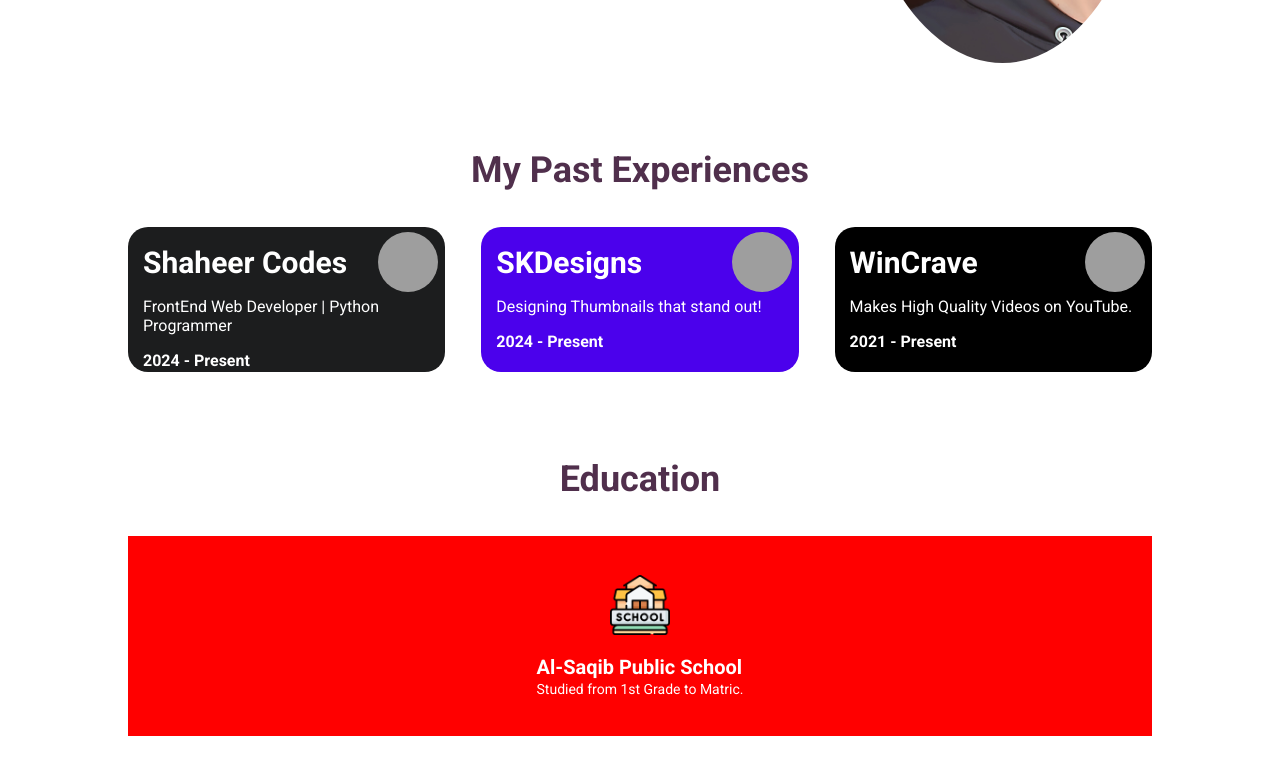
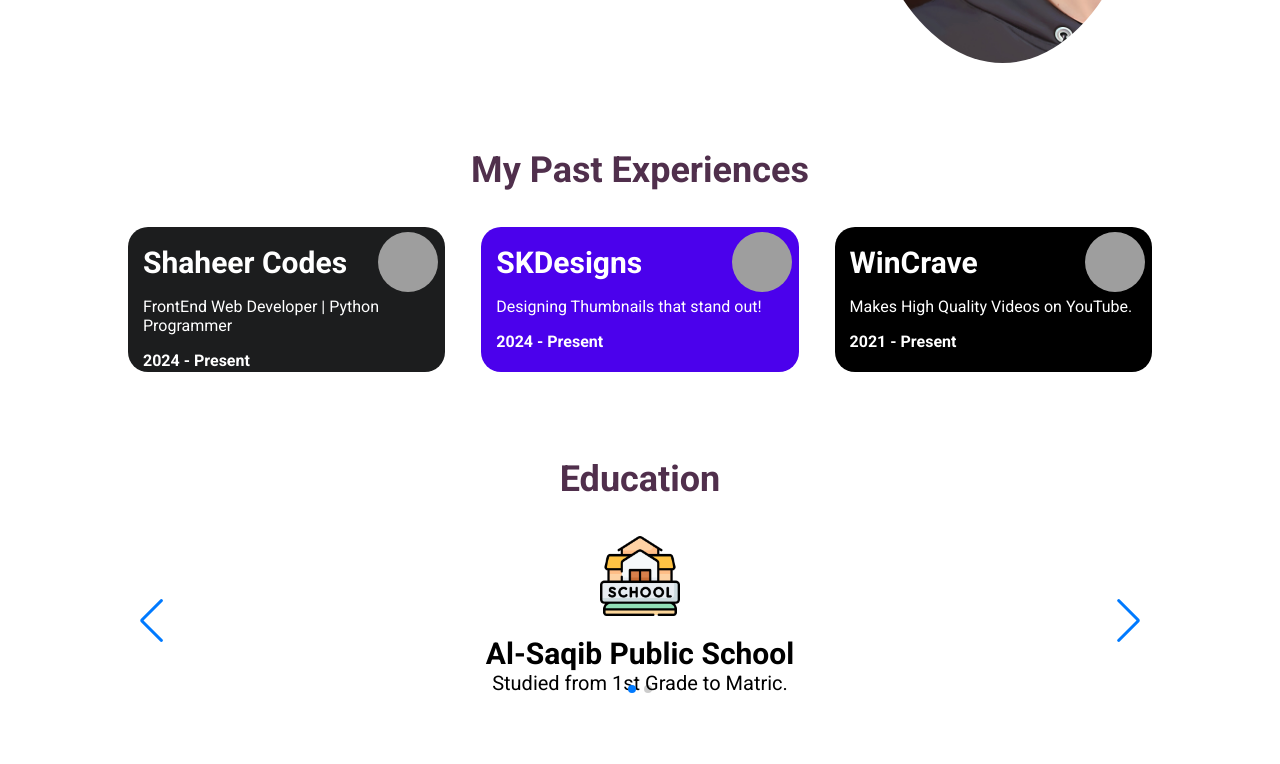
Before and after one commit to Shaheer-Kashif/Personal-Portfolio-Landing-Page, a plain HTML site: page index.html in a window 1280 px wide. Shown: the part 609-1373 px from the top of the page. After the commit the page ends 1342 px from the top, so only its background shows below. Drawn offline with Linux system fonts and the light colour scheme; grey boxes are pictures that could not be loaded.

Commit message:
Education Swipablitiy Added

```diff
--- a/index.html
+++ b/index.html
@@ -6,11 +6,11 @@
     <link rel="preconnect" href="https://fonts.googleapis.com">
     <link rel="preconnect" href="https://fonts.gstatic.com" crossorigin>
     <link rel="stylesheet" href="style.css">
+    <link rel="stylesheet" href="css/swiper-bundle.min.css">
     <link href="https://fonts.googleapis.com/css2?family=Roboto:ital,wght@0,100;0,300;0,400;0,500;0,700;0,900;1,100;1,300;1,400;1,500;1,700;1,900&display=swap" rel="stylesheet">
     <title>Document</title>
 </head>
 <body>
-    <!-- This is a comment, it's defined like this -->
     <header>
         <div class="container">
             <a href="https://x.com/ShaheerCodes" target = "_main">
@@ -100,25 +100,32 @@
         </div>
         <div class="education-section">
             <h3 id="education-heading">Education</h3>
-            <div class="education-carousel">
-                <div class="wrapper">
-                    <div class="slider">
+            <div class="education-lists swiper mySwiper">
+                <div class="education-content swiper-wrapper">
+                    <div class="slider swiper-slide">
                         <img src="icons/school.png" alt="Icon of School" class="image">
-                        <!-- <img src="icons/college.png" alt="Icon of College" class="image"> -->
                         <div class="image-data">
                             <h2>Al-Saqib Public School</h2>
-                            <span class="text">Studied from 1st Grade to Matric.</span>
+                            <span class="desc">Studied from 1st Grade to Matric.</span>
                         </div>
-
+                    </div>
+                    <div class="slider swiper-slide">
+                        <img src="icons/school.png" alt="Icon of School" class="image">
+                        <div class="image-data">
+                            <h2>Al-Saqib Public School</h2>
+                            <span class="desc">Studied from 1st Grade to Matric.</span>
+                        </div>
                     </div>
                 </div>
-
-
-
+                <div class="swiper-button-next"></div>
+                <div class="swiper-button-prev"></div>
+                <div class="swiper-pagination"></div>
             </div>
         </div>
     </main>
     <footer>
     </footer>
+    <script src = "js/swiper-bundle.min.js"></script>
+    <script src = "js/script.js"></script>
 </body>
 </html>
--- /dev/null
+++ b/js/script.js
@@ -0,0 +1,13 @@
+var swiper = new Swiper(".mySwiper", {
+    slidesPerView: 1,
+    spaceBetween: 30,
+    loop: true,
+    pagination: {
+      el: ".swiper-pagination",
+      clickable: true,
+    },
+    navigation: {
+      nextEl: ".swiper-button-next",
+      prevEl: ".swiper-button-prev",
+    },
+  });
--- a/style.css
+++ b/style.css
@@ -190,48 +190,39 @@ main .container #img {
     padding-right:100px;
     padding-top: 50px;
     width: 100%;
-
 }
 
-.education-carousel {
-    height: 200px;
+.education-lists .slider {
+    display: flex;
+    flex-direction: column;
+    align-items: center;
+    justify-content: center;
+}
+.education-lists {
+    position: relative;
+    /* max-width: 900px; */
     width: 100%;
-    background-color: red;
-}
-
-.wrapper, .slider {
-    width: 100%;
-    height: 100%;
     overflow: hidden;
 }
-
-.slider {
-    display: flex;
-    flex-direction: column;
-    justify-content: center;
-    align-items: center;
-
-}
-.slider .image {
-    height: 30%;
-    width: 30%;
-    object-fit: contain;
-    margin-bottom: 20px;
+.education-lists .image {
+    height: 80px;
+    width: 80px;
+    object-fit: cover;
+    margin-bottom: 10px;
 }
 
 .slider .image-data {
-    /* translate: translate(-50%,-50%); */
-}
-
-.image-data .text {
+    padding: 10px;
     text-align: center;
-    font-size:14px;
-    font-weight: 400;
-    color: #ffffff;
 }
 
 .image-data h2 {
-    font-size:20px;
+    font-size:30px;
     font-weight: 600;
-    color: #ffffff;
 }
+
+.image-data .desc {
+    font-size: 20px;
+    font-weight: 400;
+    margin-top: 10px;
+}
```
Also changed, not shown: css/swiper-bundle.min.css (added), js/swiper-bundle.min.js (added).
